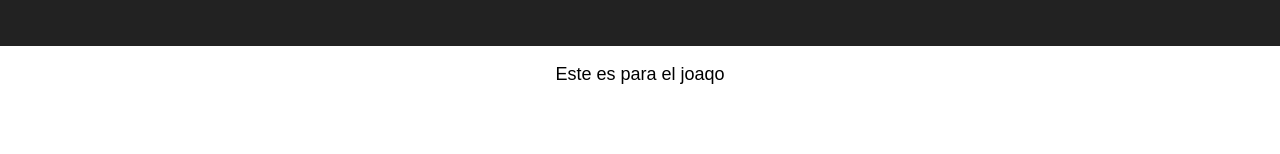
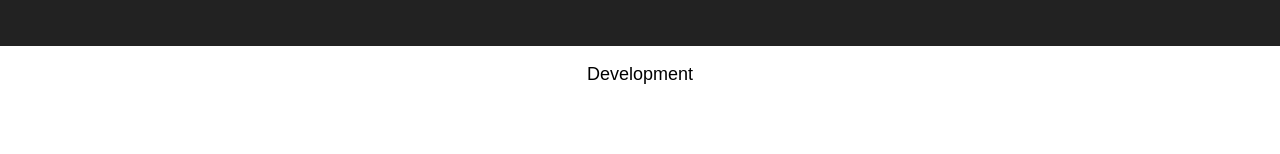
Before and after one commit to BrandonEscamilla/myconnectory, a React (Create React App) app: page / in a window 1280 px wide. Shown: the part 144-298 px from the top of the page. Built offline with nearby package versions, Linux system fonts and the light colour scheme.

Commit message:
Development branch test

```diff
--- a/src/App.js
+++ b/src/App.js
@@ -11,7 +11,7 @@ class App extends Component {
           <h1 className="App-title">Welcome to React</h1>
         </header>
         <p className="App-intro">
-            Este es para el joaqo
+            Development
         </p>
       </div>
     );
```
